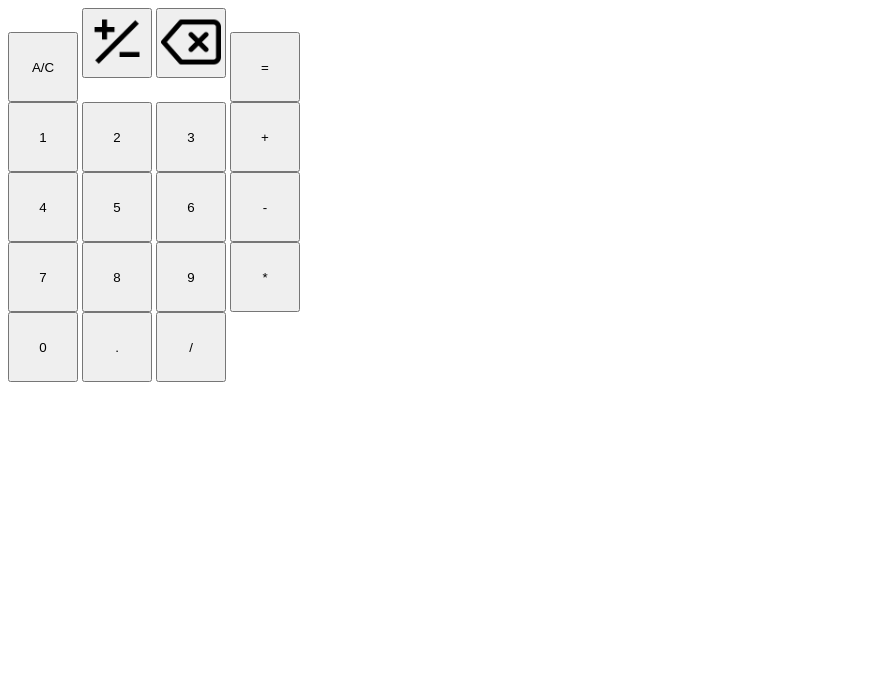
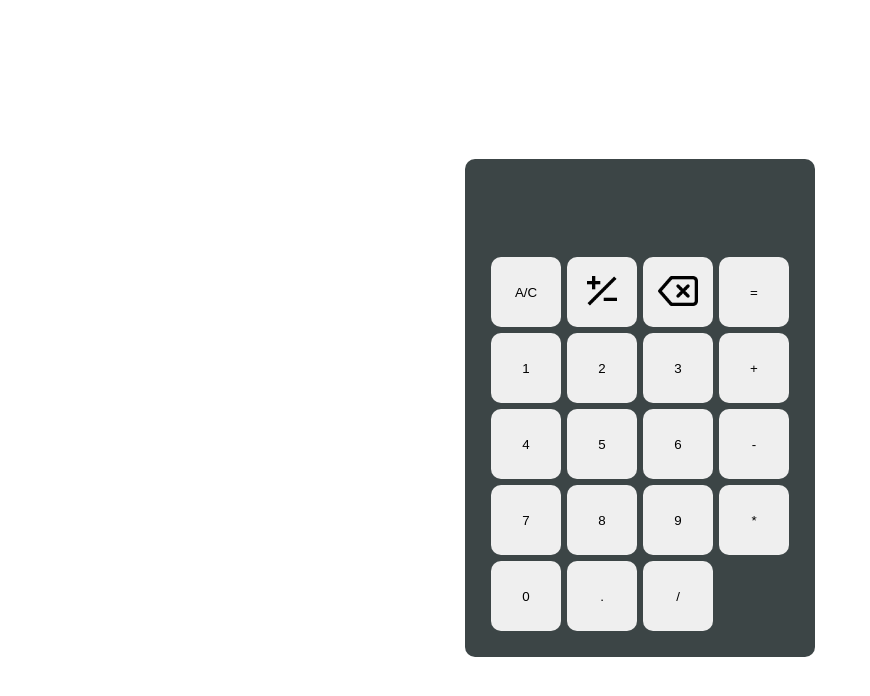
Before and after one commit to AlexGS00/odin-calculator, a plain HTML site: page index.html in a window 1280 px wide. Shown: the whole page, without its empty margins (0-870 px from the left). Drawn offline with Linux system fonts and the light colour scheme.

Commit message:
create basic calculator css

```diff
--- a/styles.css
+++ b/styles.css
@@ -1,10 +1,43 @@
+.container{
+    height: 100vh;
+    display: flex;
+    justify-content: center;
+    align-items: center;
+}
+
+.calculator{
+    background-color: rgb(60, 69, 70);
+    padding: 26px;
+    border-radius: 10px;
+    display: flex;
+    flex-direction: column;
+    gap: 6px;
+
+
+}
+
+.btn-row{
+    display: flex;
+    align-items: flex-start;
+    gap: 6px;
+}
+
+.screen{
+    height: 50px;
+    border-radius: 12px;
+    border-width: 0px;
+    margin-bottom: 16px;
+}
+
 .btn{
     width:70px;
     height:70px;
     padding: 0px;
+    border-radius: 10px;
+    border-width: 0px;
 }
 
 img{
-    height: 60px;
-    width: 60px;
+    height: 40px;
+    width: 40px;
 }
```
